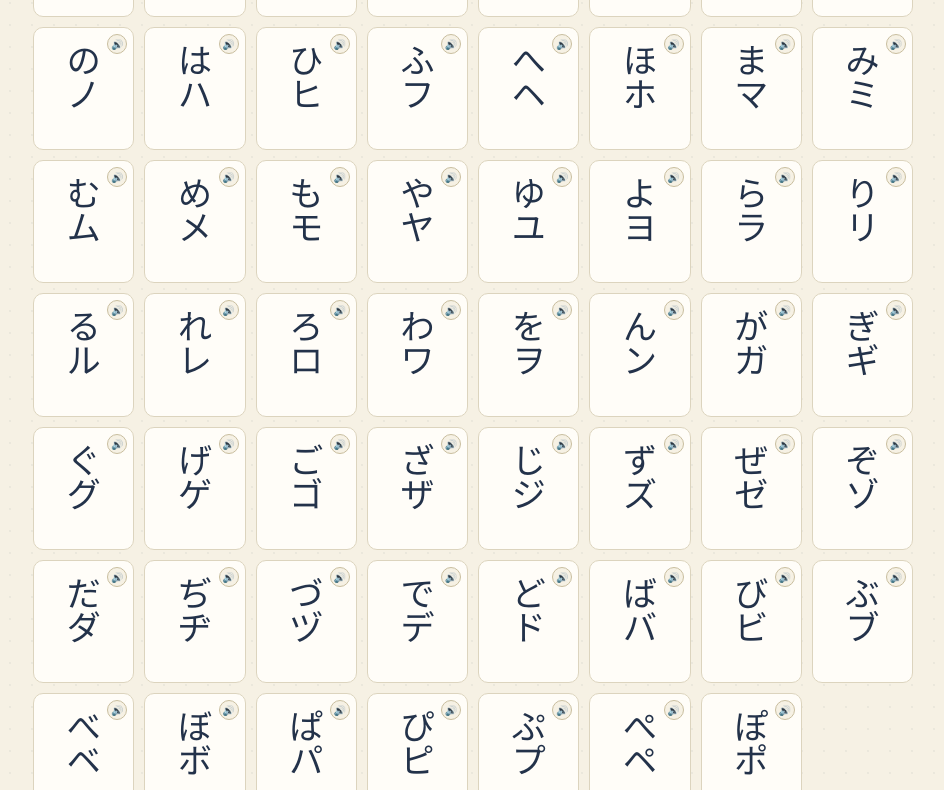
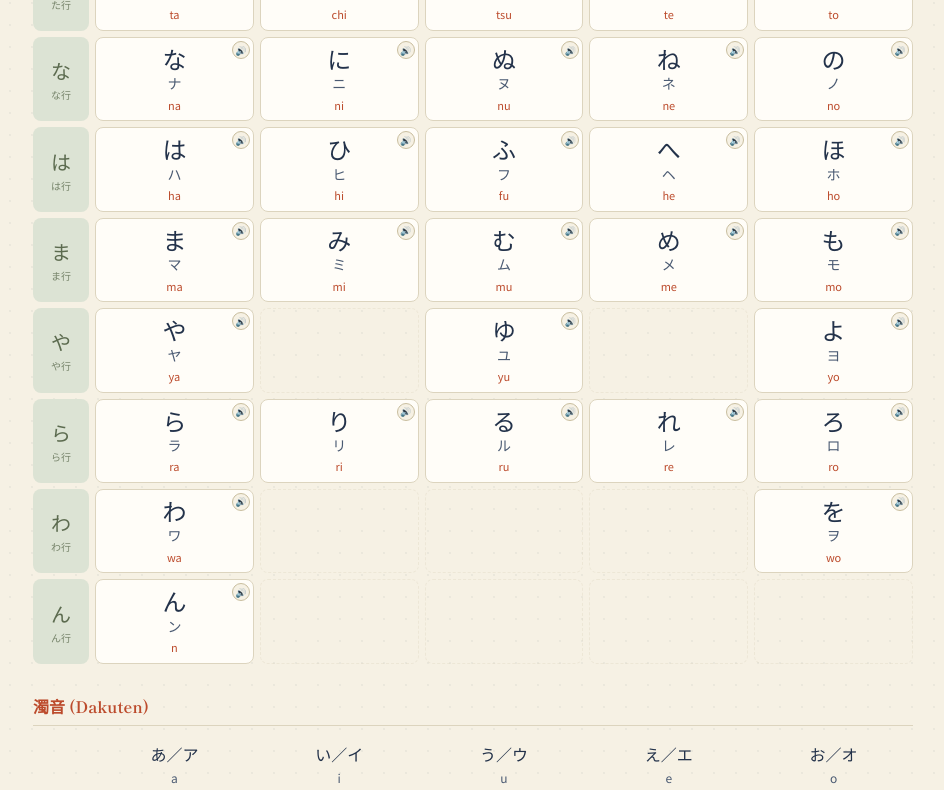
Before and after one commit to danll737321-beep/-japanese-learning-app, a plain HTML site: page index.html in a window 1280 px wide. Shown: the part 680-1470 px from the top of the page, without its empty margins (167-1111 px from the left). Drawn offline with Linux system fonts and the light colour scheme.

Commit message:
五十音改為傳統圖表排版(橫軸母音/縱軸子音行),支援平假名/片假名切換

```diff
--- a/index.html
+++ b/index.html
@@ -95,24 +95,41 @@
   section{display:none;}
   section.active{display:block;}
 
-  /* ---- Kana grid ---- */
-  .kana-controls{display:flex;gap:8px;margin-bottom:16px;}
-  .kana-controls button{
+  /* ---- Gojuon table ---- */
+  .script-toggle{display:flex;gap:8px;margin-bottom:16px;}
+  .script-toggle button{
     font-family:inherit;font-size:13px;padding:7px 14px;border-radius:20px;
     border:1px solid var(--line-strong);background:var(--paper);color:var(--ink-soft);cursor:pointer;
   }
-  .kana-controls button.active{background:var(--ink);color:var(--paper);border-color:var(--ink);}
-  .kana-grid{display:grid;grid-template-columns:repeat(auto-fill,minmax(96px,1fr));gap:10px;}
-  .kana-card{
-    background:var(--paper);border:1px solid var(--line);border-radius:10px;
-    padding:14px 8px;text-align:center;cursor:pointer;user-select:none;
-    transition:border-color .15s;
+  .script-toggle button.active{background:var(--ink);color:var(--paper);border-color:var(--ink);}
+
+  .gj-block{margin-bottom:30px;}
+  .gj-title{
+    font-family:'Shippori Mincho',serif;font-size:16px;color:var(--vermillion);
+    margin:0 0 10px;border-bottom:1px solid var(--line);padding-bottom:6px;
   }
-  .kana-card:hover{border-color:var(--vermillion-soft);}
-  .kana-card .glyph{font-family:'Shippori Mincho',serif;font-size:34px;line-height:1;color:var(--ink);}
-  .kana-card .rom{font-size:12px;color:var(--ink-soft);margin-top:6px;visibility:hidden;}
-  .kana-card.revealed .rom{visibility:visible;}
-  .kana-card .grp{font-size:10px;color:var(--vermillion);margin-top:2px;opacity:.7;}
+  .gj-table{display:grid;gap:6px;}
+  .gj-row{display:grid;grid-template-columns:56px repeat(5,1fr);gap:6px;margin-bottom:6px;}
+  .gj-head{
+    display:flex;flex-direction:column;align-items:center;justify-content:center;
+    font-size:12px;color:var(--ink-soft);padding:6px 0;
+  }
+  .gj-head .gj-head-kana{font-family:'Shippori Mincho',serif;font-size:16px;color:var(--ink);}
+  .gj-label{
+    display:flex;flex-direction:column;align-items:center;justify-content:center;
+    background:var(--moss-soft);border-radius:8px;color:var(--moss);
+  }
+  .gj-label .gj-label-main{font-family:'Shippori Mincho',serif;font-size:20px;}
+  .gj-label .gj-label-rom{font-size:10px;opacity:.8;}
+  .gj-cell{
+    position:relative;background:var(--paper);border:1px solid var(--line);border-radius:8px;
+    padding:8px 4px 6px;text-align:center;
+  }
+  .gj-cell.empty{background:transparent;border:1px dashed var(--line);opacity:.35;}
+  .gj-cell .gj-main{font-family:'Shippori Mincho',serif;font-size:24px;line-height:1.1;color:var(--ink);}
+  .gj-cell .gj-sub{font-size:14px;color:var(--ink-soft);display:block;}
+  .gj-cell .gj-rom{font-size:11px;color:var(--vermillion);margin-top:2px;}
+  .gj-cell .snd{position:absolute;top:3px;right:3px;width:18px;height:18px;font-size:9px;margin:0;}
 
   /* ---- Vocab / Grammar / Pattern cards ---- */
   .item-card{
@@ -165,12 +182,12 @@
   }
   .snd:hover{background:var(--vermillion);border-color:var(--vermillion);color:var(--paper);}
   .snd.playing{background:var(--vermillion);border-color:var(--vermillion);color:var(--paper);}
-  .kana-card{position:relative;}
-  .kana-card .snd{position:absolute;top:6px;right:6px;width:20px;height:20px;font-size:10px;}
   .ex-jp .snd,.pattern-template .snd,.jp-main .snd{margin-left:8px;}
 
   @media (max-width:520px){
-    .kana-grid{grid-template-columns:repeat(auto-fill,minmax(78px,1fr));}
+    .gj-row{grid-template-columns:42px repeat(5,1fr);gap:4px;}
+    .gj-cell .gj-main{font-size:19px;}
+    .gj-cell .gj-sub{font-size:11px;}
   }
 </style>
 </head>
@@ -194,17 +211,12 @@
 
   <!-- KANA -->
   <section id="tab-kana" class="active">
-    <div class="kana-controls">
-      <button data-kgroup="all" class="active">全部</button>
-      <button data-kgroup="seion">清音</button>
-      <button data-kgroup="dakuten">濁音</button>
-      <button data-kgroup="handakuten">半濁音</button>
+    <div class="script-toggle">
+      <button data-script="both" class="active">平假名＋片假名</button>
+      <button data-script="hiragana">平假名</button>
+      <button data-script="katakana">片假名</button>
     </div>
-    <div class="toolbar">
-      <span style="font-size:13px;color:var(--ink-soft);">點卡片顯示羅馬拼音</span>
-      <span class="count-badge" id="kana-count"></span>
-    </div>
-    <div class="kana-grid" id="kana-grid"></div>
+    <div id="gojuon-wrap"></div>
   </section>
 
   <!-- VOCAB -->
@@ -426,35 +438,87 @@ document.querySelectorAll('nav.tabs button').forEach(btn=>{
 });
 
 /* =========================================================
-   五十音
+   五十音(傳統五十音圖表:橫軸母音 a/i/u/e/o、縱軸子音行)
+   雙語(中/英)學習者靠位置記憶規律,不需額外翻譯
    ========================================================= */
-let kanaFilter = 'all';
-document.querySelectorAll('.kana-controls button').forEach(btn=>{
+const VOWEL_HEADS = [
+  {h:'あ',k:'ア',r:'a'},{h:'い',k:'イ',r:'i'},{h:'う',k:'ウ',r:'u'},{h:'え',k:'エ',r:'e'},{h:'お',k:'オ',r:'o'}
+];
+// 每個 row 用 KANA 陣列的 index 對應到該行第幾個字,null 表示該格無此音
+const GOJUON_BLOCKS = [
+  { title:'清音 (Seion)', rows:[
+    {label:'あ', cells:[0,1,2,3,4]},
+    {label:'か', cells:[5,6,7,8,9]},
+    {label:'さ', cells:[10,11,12,13,14]},
+    {label:'た', cells:[15,16,17,18,19]},
+    {label:'な', cells:[20,21,22,23,24]},
+    {label:'は', cells:[25,26,27,28,29]},
+    {label:'ま', cells:[30,31,32,33,34]},
+    {label:'や', cells:[35,null,36,null,37]},
+    {label:'ら', cells:[38,39,40,41,42]},
+    {label:'わ', cells:[43,null,null,null,44]},
+    {label:'ん', cells:[45,null,null,null,null]},
+  ]},
+  { title:'濁音 (Dakuten)', rows:[
+    {label:'が', cells:[46,47,48,49,50]},
+    {label:'ざ', cells:[51,52,53,54,55]},
+    {label:'だ', cells:[56,57,58,59,60]},
+    {label:'ば', cells:[61,62,63,64,65]},
+  ]},
+  { title:'半濁音 (Handakuten)', rows:[
+    {label:'ぱ', cells:[66,67,68,69,70]},
+  ]},
+];
+
+let scriptMode = 'both'; // both / hiragana / katakana
+document.querySelectorAll('.script-toggle button').forEach(btn=>{
   btn.addEventListener('click', ()=>{
-    document.querySelectorAll('.kana-controls button').forEach(b=>b.classList.remove('active'));
+    document.querySelectorAll('.script-toggle button').forEach(b=>b.classList.remove('active'));
     btn.classList.add('active');
-    kanaFilter = btn.dataset.kgroup;
-    renderKana();
+    scriptMode = btn.dataset.script;
+    renderGojuon();
   });
 });
-function renderKana(){
-  const grid = document.getElementById('kana-grid');
-  const list = KANA.filter(k => kanaFilter==='all' || k.g===kanaFilter);
-  document.getElementById('kana-count').textContent = list.length + ' 個字';
-  grid.innerHTML = list.map(k=>`
-    <div class="kana-card" data-id="${k.id}">
-      ${sndBtn(k.h)}
-      <div class="glyph">${k.h}<br>${k.k}</div>
-      <div class="rom">${k.r}</div>
+
+function gojuonCell(idx){
+  if(idx===null) return `<div class="gj-cell empty"></div>`;
+  const k = KANA[idx];
+  let mainChar, subChar = '';
+  if(scriptMode==='hiragana'){ mainChar = k.h; }
+  else if(scriptMode==='katakana'){ mainChar = k.k; }
+  else { mainChar = k.h; subChar = k.k; }
+  return `<div class="gj-cell" data-id="${k.id}">
+      ${sndBtn(scriptMode==='katakana'? k.k : k.h)}
+      <div class="gj-main">${mainChar}</div>
+      ${subChar ? `<div class="gj-sub">${subChar}</div>` : ''}
+      <div class="gj-rom">${k.r}</div>
+    </div>`;
+}
+
+function renderGojuon(){
+  const wrap = document.getElementById('gojuon-wrap');
+  wrap.innerHTML = GOJUON_BLOCKS.map(block=>`
+    <div class="gj-block">
+      <h3 class="gj-title">${block.title}</h3>
+      <div class="gj-row">
+        <div class="gj-head"></div>
+        ${VOWEL_HEADS.map(v=>`
+          <div class="gj-head">
+            <span class="gj-head-kana">${scriptMode==='katakana'? v.k : v.h}${scriptMode==='both'? '／'+v.k : ''}</span>
+            ${v.r}
+          </div>`).join('')}
+      </div>
+      ${block.rows.map(row=>`
+        <div class="gj-row">
+          <div class="gj-label">
+            <span class="gj-label-main">${row.label}</span>
+            <span class="gj-label-rom">${row.label}行</span>
+          </div>
+          ${row.cells.map(idx=>gojuonCell(idx)).join('')}
+        </div>`).join('')}
     </div>`).join('');
-  grid.querySelectorAll('.kana-card').forEach(card=>{
-    card.addEventListener('click', e=>{
-      if(e.target.closest('.snd')) return;
-      card.classList.toggle('revealed');
-    });
-  });
 }
-renderKana();
+renderGojuon();
 
 /* =========================================================
    單字
```
